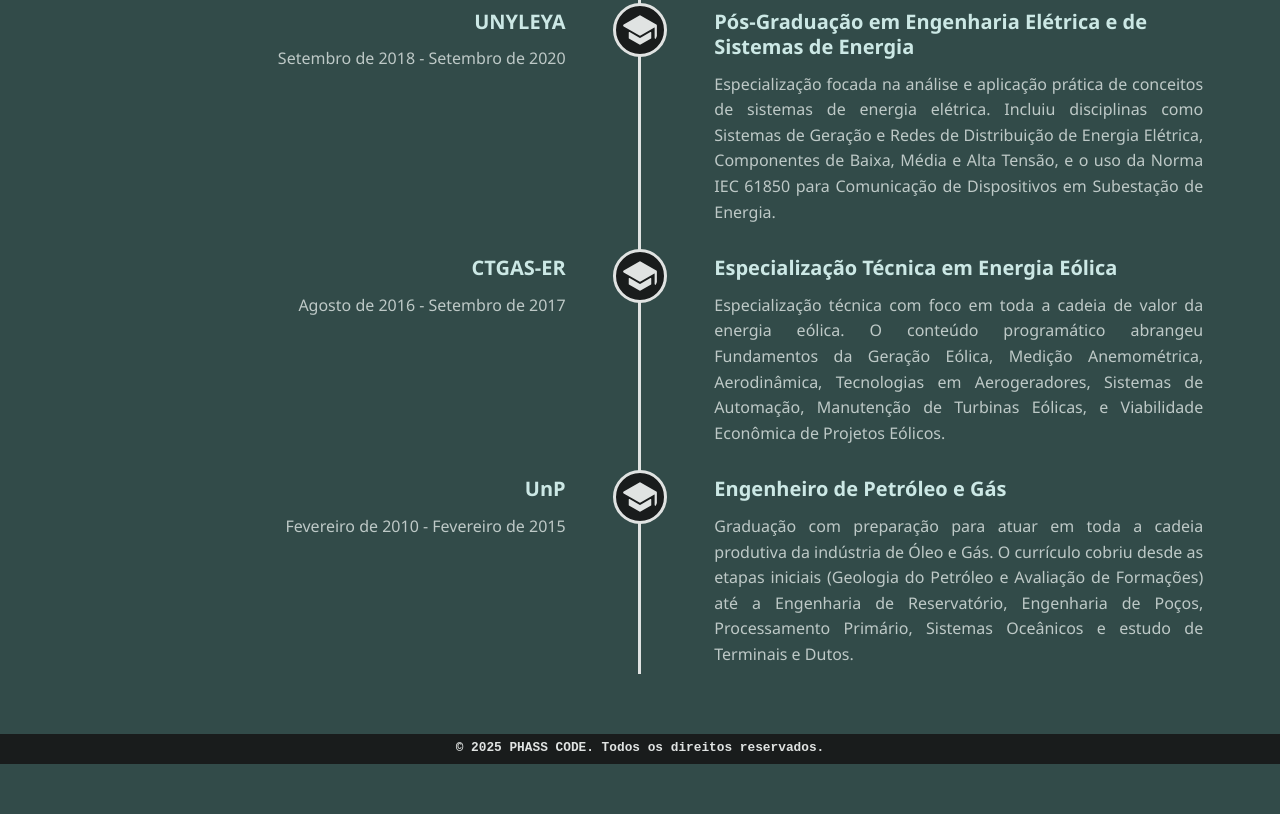
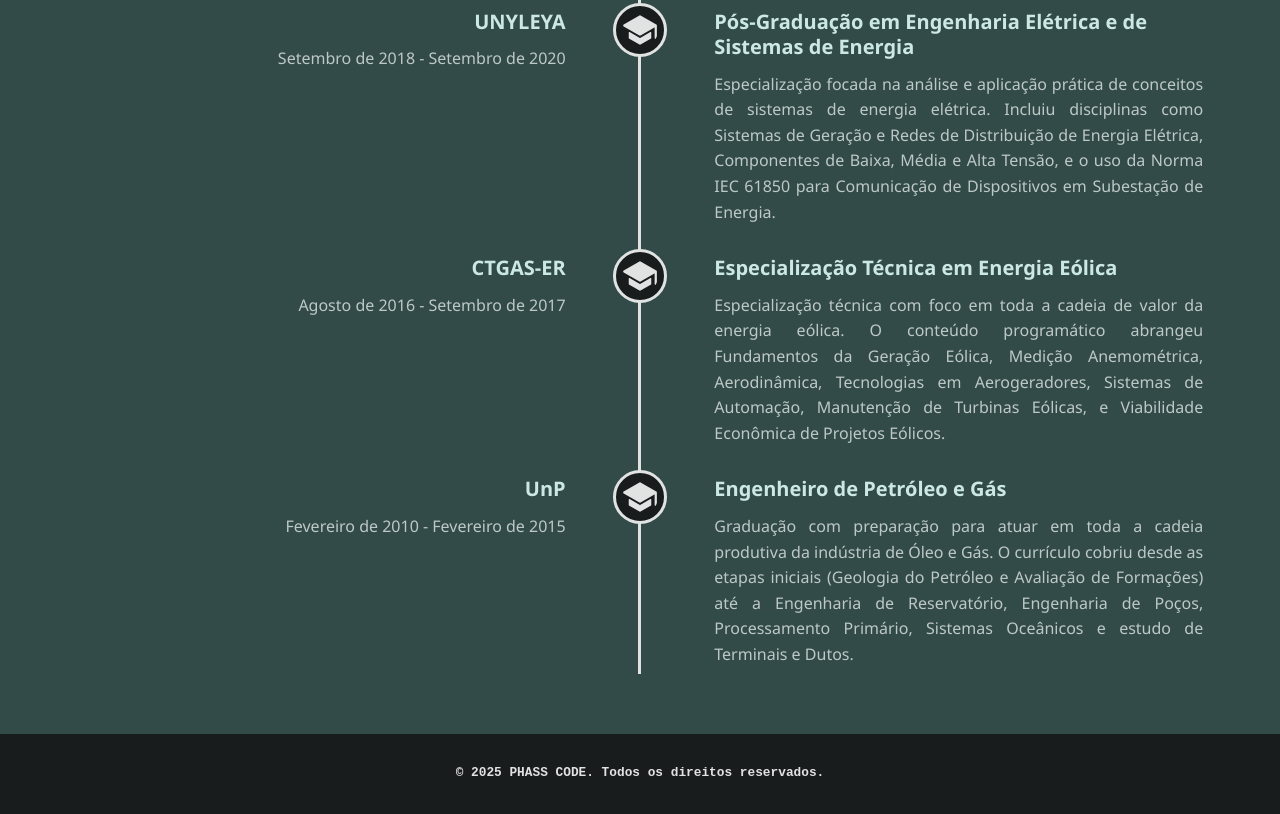
Before and after one commit to SladeSouzaSantos/website-portfolio, a website: page build-website/index.html in a window 1280 px wide. Shown: the part 5557-6371 px from the top of the page. Before the commit the page ends 6321 px from the top, so only its background shows below. Drawn offline with nearby package versions, Linux system fonts and the light colour scheme.

Commit message:
inclusão do padding, no rodapé, para adequar aos padrões de UI e UX

```diff
--- a/build-website/assets/css/footer.css
+++ b/build-website/assets/css/footer.css
@@ -9,4 +9,5 @@
     font-weight: 900;
     height: 30px;
     min-height: 30px;
+    padding: 25px 0px;
 }
```
